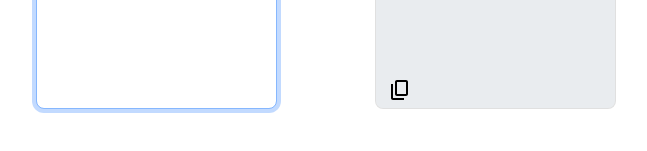
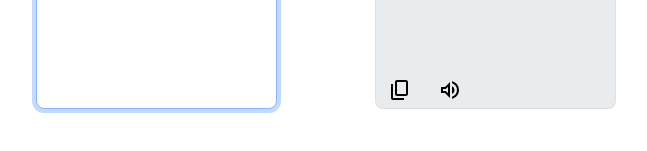
Before and after one commit to daniArbesu/google-translate-deepl, a Next.js app: page / in a window 1280 px wide. Shown: the part 445-596 px from the top of the page, without its empty margins (314-961 px from the left). Built offline with nearby package versions, Linux system fonts and the light colour scheme.

Commit message:
feat: add text to voice

```diff
--- a/app/components/Icons.tsx
+++ b/app/components/Icons.tsx
@@ -1,11 +1,5 @@
 export const SwapIcon = () => (
-  <svg
-    focusable="false"
-    width="24"
-    height="24"
-    xmlns="http://www.w3.org/2000/svg"
-    viewBox="0 0 24 24"
-  >
+  <svg focusable="false" width="24" height="24" viewBox="0 0 24 24">
     <path d="M6.99 11L3 15l3.99 4v-3H14v-2H6.99v-3zM21 9l-3.99-4v3H10v2h7.01v3L21 9z"></path>
   </svg>
 );
@@ -17,7 +11,6 @@ export const ClipboardIcon = () => (
     height="24"
     width="24"
     viewBox="0 0 24 24"
-    className=" NMm5M"
   >
     <g>
       <rect fill="none" height="24" width="24"></rect>
@@ -27,3 +20,10 @@ export const ClipboardIcon = () => (
     </g>
   </svg>
 );
+
+export const SpeakerIcon = () => (
+  <svg focusable="false" width="24" height="24" viewBox="0 0 24 24">
+    <path d="M3 9v6h4l5 5V4L7 9H3zm7-.17v6.34L7.83 13H5v-2h2.83L10 8.83zM16.5 12A4.5 4.5 0 0 0 14 7.97v8.05c1.48-.73 2.5-2.25 2.5-4.02z"></path>
+    <path d="M14 3.23v2.06c2.89.86 5 3.54 5 6.71s-2.11 5.85-5 6.71v2.06c4.01-.91 7-4.49 7-8.77 0-4.28-2.99-7.86-7-8.77z"></path>
+  </svg>
+);
--- a/app/page.module.css
+++ b/app/page.module.css
@@ -9,8 +9,9 @@
   position: relative;
 }
 
-.clipboardButton {
+.buttonsDiv {
   position: absolute;
   left: 0;
   bottom: 0;
+  display: flex;
 }
--- a/app/page.tsx
+++ b/app/page.tsx
@@ -4,8 +4,8 @@ import 'bootstrap/dist/css/bootstrap.min.css';
 import 'bootstrap/dist/css/bootstrap.min.css';
 import { useTranslation } from './hooks/useTranslator';
 import { Col, Container, Row, Button, Stack } from 'react-bootstrap';
-import { AUTO_LANGUAGE } from './utils/constants';
-import { ClipboardIcon, SwapIcon } from './components/Icons';
+import { AUTO_LANGUAGE, LANGUAGE_FOR_VOICE } from './utils/constants';
+import { ClipboardIcon, SpeakerIcon, SwapIcon } from './components/Icons';
 import LanguageSelector from './components/LanguageSelector';
 import { TranslationDirection } from './types.d';
 import Textarea from './components/Textarea';
@@ -44,6 +44,13 @@ export default function Home() {
 
   const handleClipboard = () => {
     navigator.clipboard.writeText(translatedText);
+  };
+
+  const handleSpeak = () => {
+    const utterance = new SpeechSynthesisUtterance(translatedText);
+    // @ts-ignore
+    utterance.lang = LANGUAGE_FOR_VOICE[translatedLanguage];
+    speechSynthesis.speak(utterance);
   };
 
   return (
@@ -89,13 +96,14 @@ export default function Home() {
                     onChange={setTranslatedText}
                     isTranslating={isTranslating}
                   />
-                  <Button
-                    variant="link"
-                    className={styles.clipboardButton}
-                    onClick={handleClipboard}
-                  >
-                    <ClipboardIcon />
-                  </Button>
+                  <div className={styles.buttonsDiv}>
+                    <Button variant="link" className="" onClick={handleClipboard}>
+                      <ClipboardIcon />
+                    </Button>
+                    <Button variant="link" className="" onClick={handleSpeak}>
+                      <SpeakerIcon />
+                    </Button>
+                  </div>
                 </div>
               </Stack>
             </Col>
--- a/app/utils/constants.ts
+++ b/app/utils/constants.ts
@@ -1,7 +1,13 @@
 export const SUPPORTED_LANGUAGES = {
   en: 'English',
   es: 'Español',
-  de: 'Deutsch',
+  de: 'Deutsch'
+};
+
+export const LANGUAGE_FOR_VOICE = {
+  en: 'en-US',
+  es: 'es-ES',
+  de: 'de-DE'
 };
 
 export const AUTO_LANGUAGE = 'auto';
```
